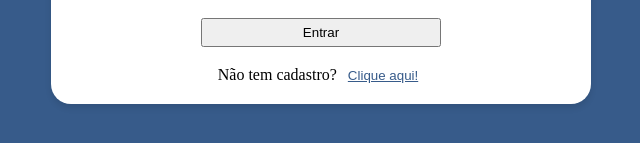
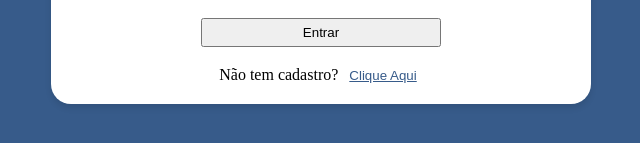
Before and after one commit to AlysoonFelipeeDev/admin-panel, a React (Vite) app: page /login in a window 1280 px wide. Shown: the part 467-610 px from the top of the page, without its empty margins (319-959 px from the left). Built offline with nearby package versions, Linux system fonts and the light colour scheme.

Commit message:
fix: mudando ternário de texto de lugar

```diff
--- a/src/pages/Login.tsx
+++ b/src/pages/Login.tsx
@@ -43,10 +43,10 @@ export function Login(){
                         />
                         {errors.password && <span>{errors.password.message}</span>}
                     </div>
-                    <ButtonLogin><button type="submit">Entrar</button></ButtonLogin>
+                    <ButtonLogin><button type="submit">{logingIn ? "Entrando" : "Entrar"}</button></ButtonLogin>
                 </Form>
                 <Register>
-                    <p>Não tem cadastro?<button>{logingIn ? "Entrando..." : "Clique aqui!"}</button></p>
+                    <p>Não tem cadastro?<button>Clique Aqui</button></p>
                 </Register>
             </ContainerForm>
         </Container>
```
